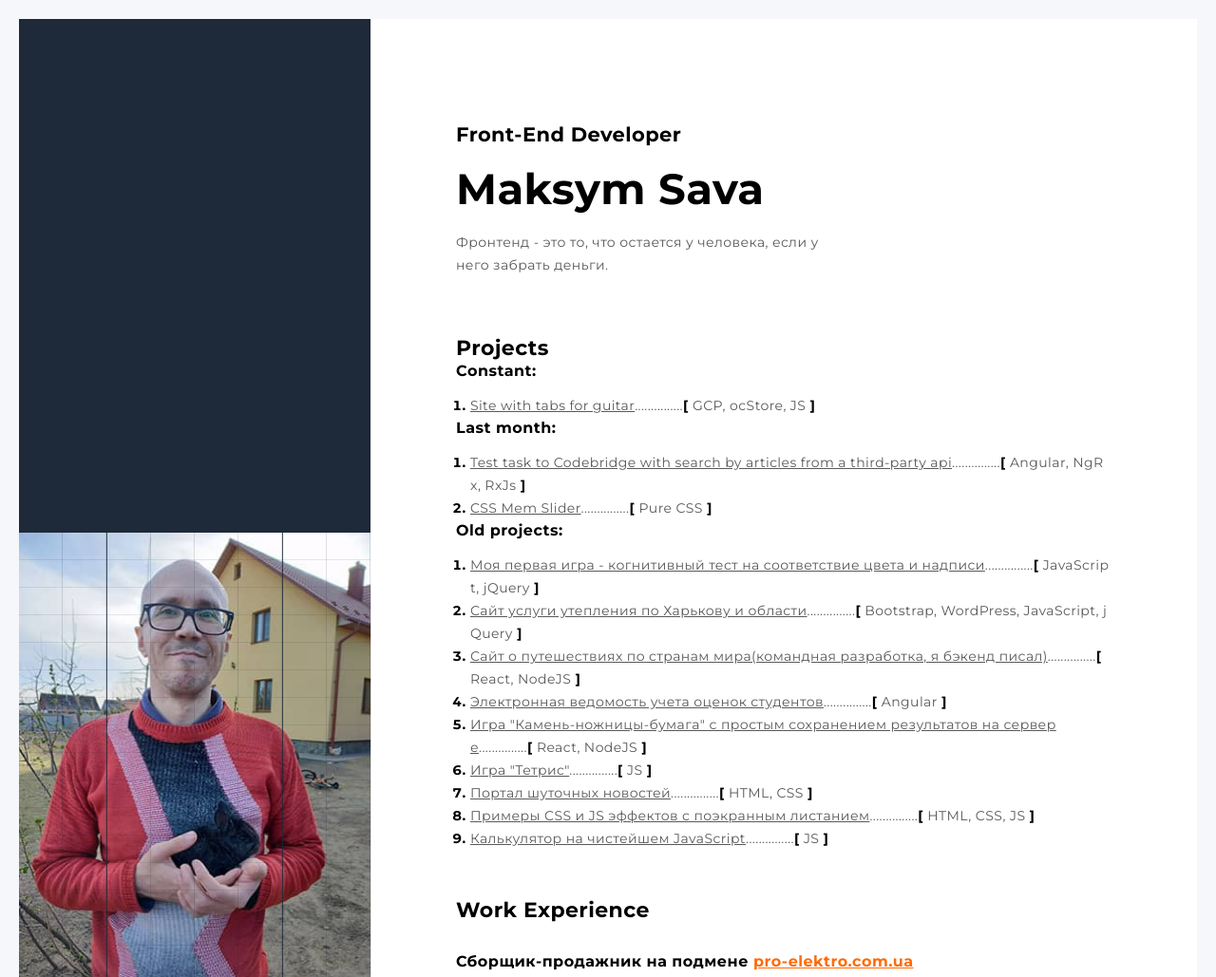
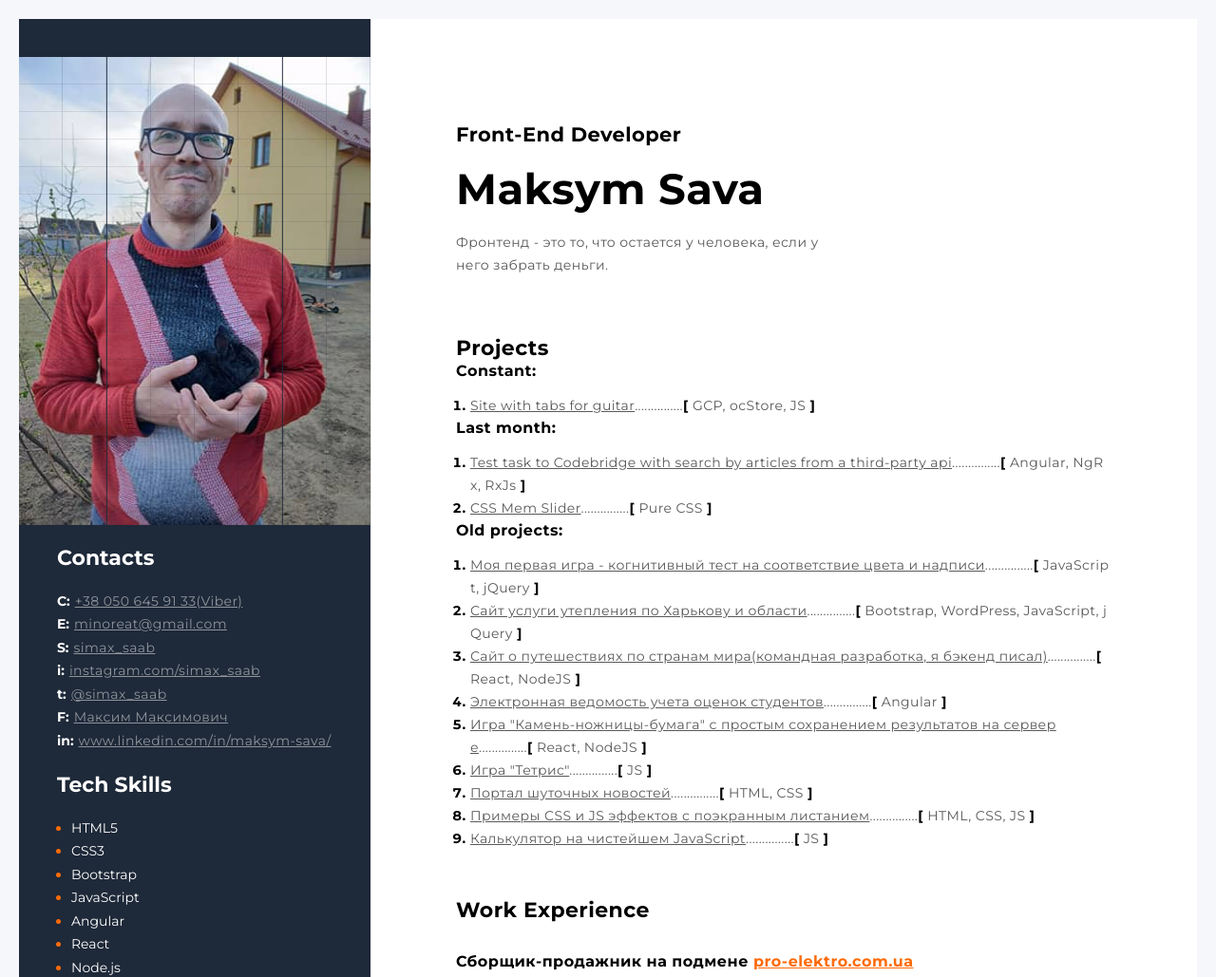
Before and after one commit to SimaxSaab/my-resume-site, a PHP site: page / in a window 1280 px wide. Shown: the top 1029 px of the page at 95% size. Run offline with PHP 8.4, Linux system fonts and the light colour scheme.

Commit message:
feat: add linkedin(Jun, 15, 2022, 9:08 AM)

```diff
--- a/css/style.css
+++ b/css/style.css
@@ -37,7 +37,7 @@ body {
   /* height: 494px; */
   animation: hinge;
   animation-delay: 1s;
-  /* position: absolute; */
+  position: absolute;
 }
 
 
--- a/index.html
+++ b/index.html
@@ -43,6 +43,7 @@
             <div><span class="contacts-link-type">i:</span><a class="contacts-link" target="_blank" href="https://www.instagram.com/simax_saab/">instagram.com/simax_saab</a></div>
             <div><span class="contacts-link-type">t:</span><a class="contacts-link" target="_blank" href="https://t.me/simax_saab/">@simax_saab</a></div>
             <div><span class="contacts-link-type">F:</span><a class="contacts-link" target="_blank" href="https://www.facebook.com/100023754711077">Максим Максимович</a></div>
+            <div><span class="contacts-link-type">in:</span><a class="contacts-link" target="_blank" href="https://www.linkedin.com/in/maksym-sava/">www.linkedin.com/in/maksym-sava/</a></div>
           </div>
         </div>
         <!-- Tech Skills -->
```
